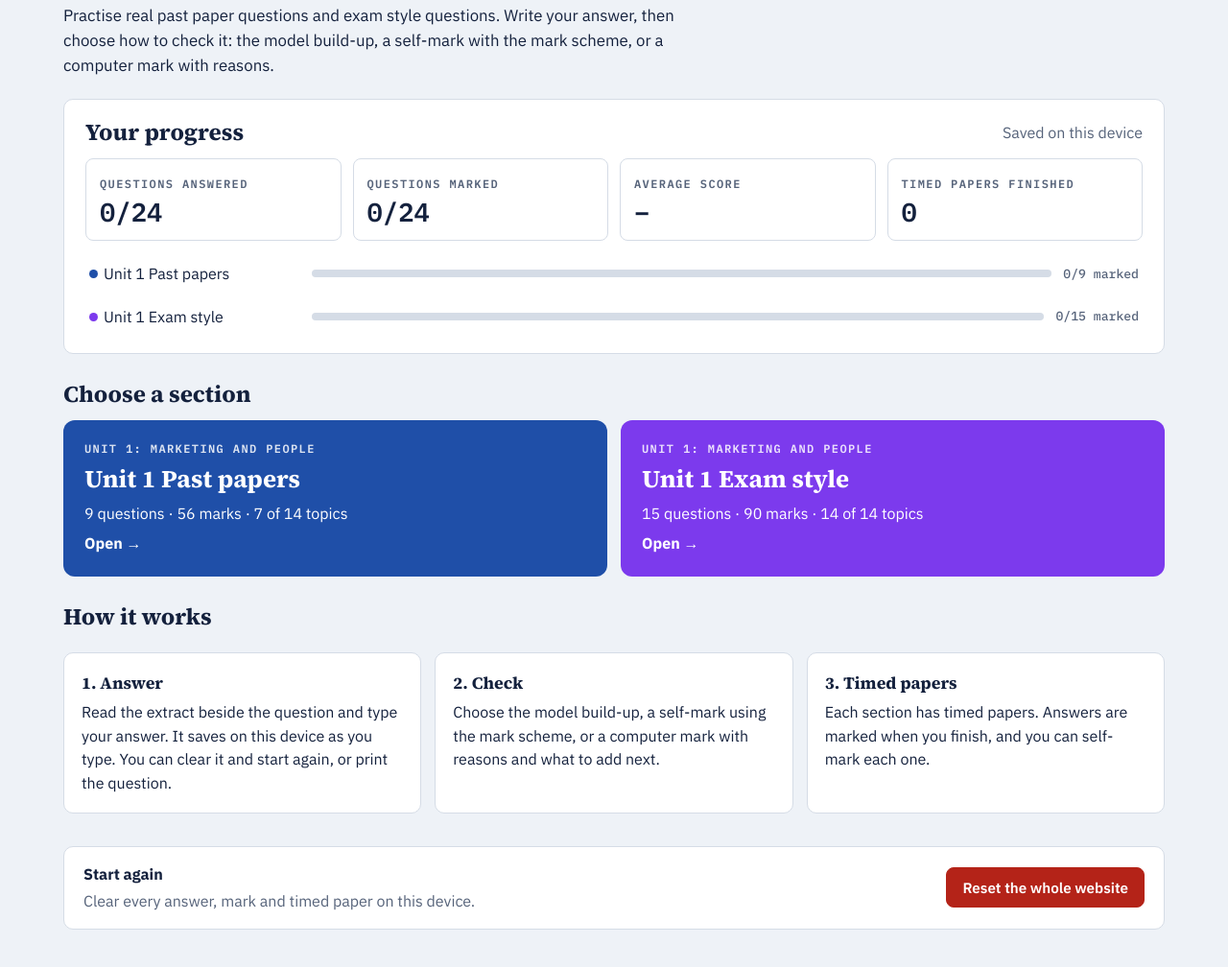
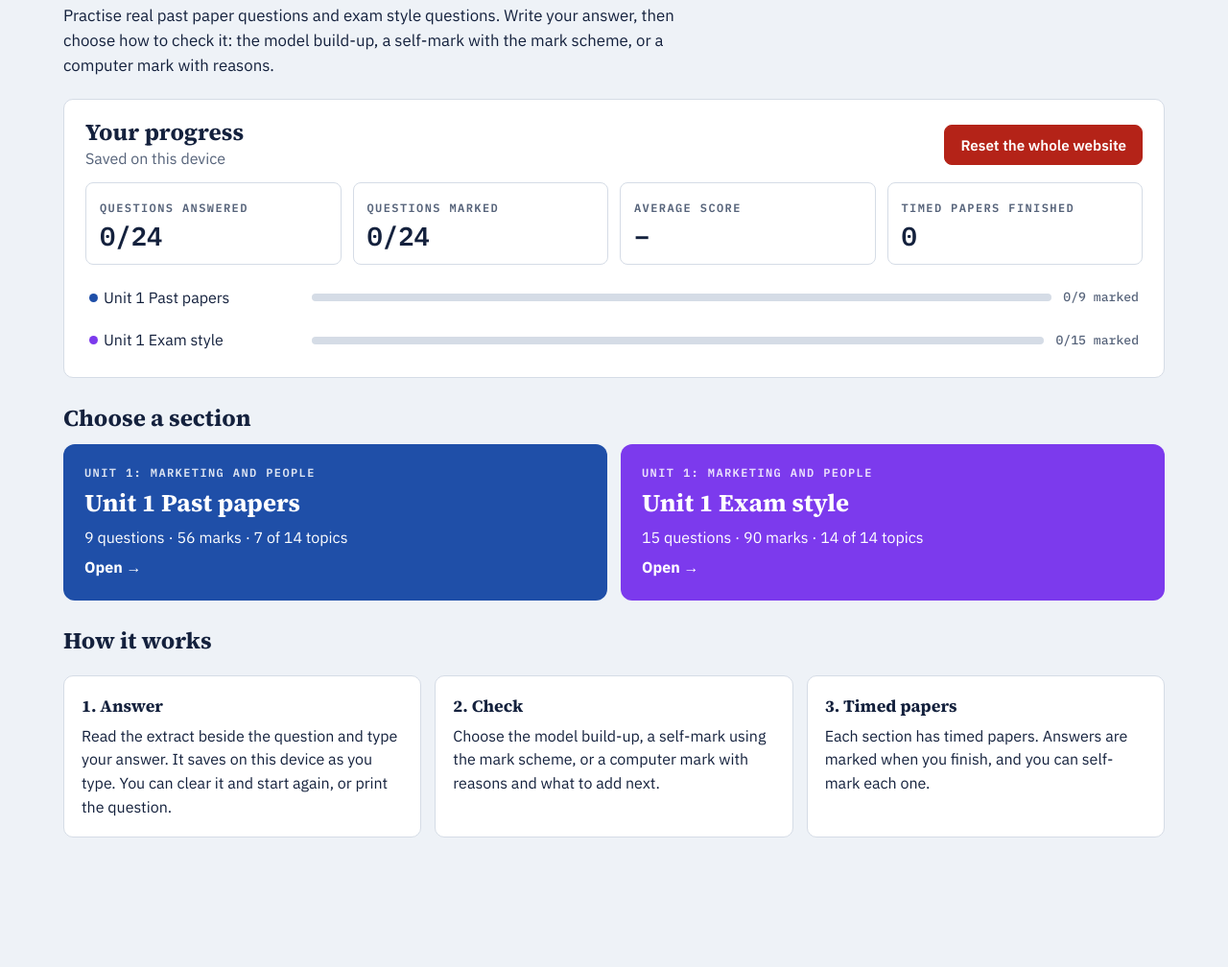
Before and after one commit to legacypathpublications-cmyk/examprep, a plain HTML site: page year12-business/index.html in a window 1280 px wide. Shown: the part 174-1182 px from the top of the page at 96% size. After the commit the page ends 1141 px from the top, so only its background shows below. Drawn offline with Linux system fonts and the light colour scheme.

Commit message:
Move reset button to the top of the progress dashboard
Co-Authored-By: Claude Opus 5.5 <noreply@anthropic.com>
Claude-Session: https://claude.ai/code/session_017s7dPC5nruhCsKM6JHoMFQ

```diff
--- a/year12-business/index.html
+++ b/year12-business/index.html
@@ -398,7 +398,7 @@ function home() {
   const all = stats(Q), papers = D.exams.filter(x => (store.get('exam-' + x.id, null) || {}).finished).length;
   $('#app').innerHTML = `<section class="hero1"><div class="eyebrow">${M.year} Business  |  Pearson Edexcel ${M.spec}</div><h1>${esc(M.title)}: ${esc(M.sub)}</h1>
     <p>Practise real past paper questions and exam style questions. Write your answer, then choose how to check it: the model build-up, a self-mark with the mark scheme, or a computer mark with reasons.</p></section>
-    <section class="sheet dash" aria-label="Your progress"><div class="row" style="justify-content:space-between"><h2>Your progress</h2><span class="muted">Saved on this device</span></div>
+    <section class="sheet dash" aria-label="Your progress"><div class="row" style="justify-content:space-between"><div><h2>Your progress</h2><span class="muted">Saved on this device</span></div><button class="btn danger" id="reset">Reset the whole website</button></div><div id="resetc"></div>
     <div class="tiles"><div><span class="eyebrow">Questions answered</span><b>${all.answered}/${all.n}</b></div><div><span class="eyebrow">Questions marked</span><b>${all.marked}/${all.n}</b></div>
     <div><span class="eyebrow">Average score</span><b>${all.avg == null ? '–' : all.avg + '%'}</b></div><div><span class="eyebrow">Timed papers finished</span><b>${papers}</b></div></div>
     <div class="secbars">${SECTIONS.map(s => { const st = stats(qsOf(s)); return `<a class="secbar" href="#${s.id}"><span class="lab"><i class="dot" style="background:${s.color}"></i>${esc(secName(s))}</span><span class="bar"><i style="width:${100 * st.marked / st.n}%;background:${s.color}"></i></span><span class="num">${st.marked}/${st.n} marked${st.avg == null ? '' : ' · ' + st.avg + '%'}</span></a>`; }).join('')}</div></section>
@@ -409,7 +409,7 @@ function home() {
     <div class="sheet"><b>1. Answer</b>Read the extract beside the question and type your answer. It saves on this device as you type. You can clear it and start again, or print the question.</div>
     <div class="sheet"><b>2. Check</b>Choose the model build-up, a self-mark using the mark scheme, or a computer mark with reasons and what to add next.</div>
     <div class="sheet"><b>3. Timed papers</b>Each section has timed papers. Answers are marked when you finish, and you can self-mark each one.</div></div>
-    <section class="sheet reset"><div><b>Start again</b><p class="muted" style="margin:.2em 0 0">Clear every answer, mark and timed paper on this device.</p></div><button class="btn danger" id="reset">Reset the whole website</button></section><div id="resetc"></div>`;
+    `;
   $('#reset').addEventListener('click', () => { $('#resetc').innerHTML = `<div class="confirm"><b>Reset everything?</b> All your answers, marks and timed papers on this device will be deleted. This cannot be undone.<div class="row" style="margin-top:10px"><button class="btn danger" id="ry">Yes, reset everything</button><button class="btn ghost" id="rn">Cancel</button></div></div>`;
     $('#ry').addEventListener('click', () => { store.clearAll(); EXAM = null; home(); window.scrollTo(0, 0); }); $('#rn').addEventListener('click', () => $('#resetc').innerHTML = ''); });
 }
```
Also changed, not shown: year13-business/index.html (+2 -2 lines).
